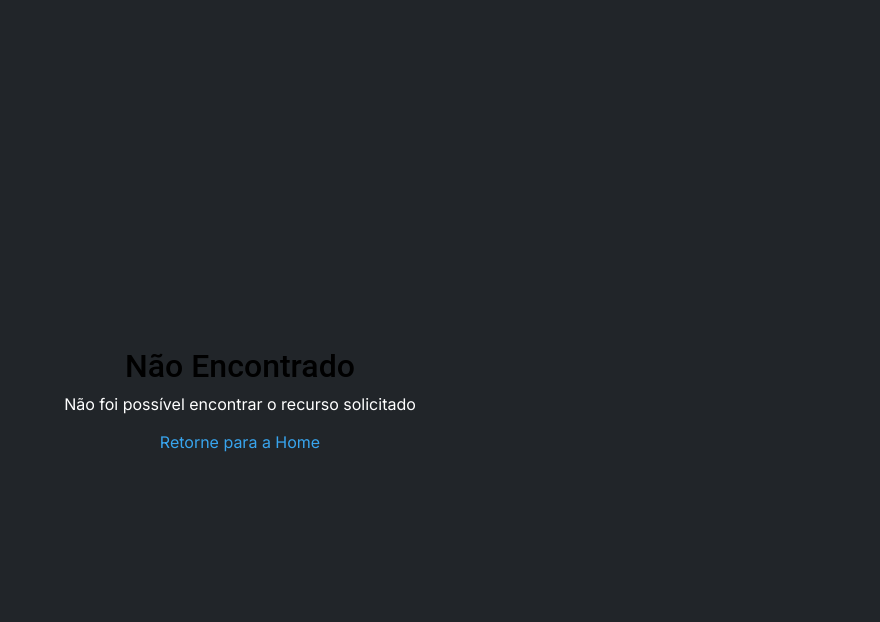
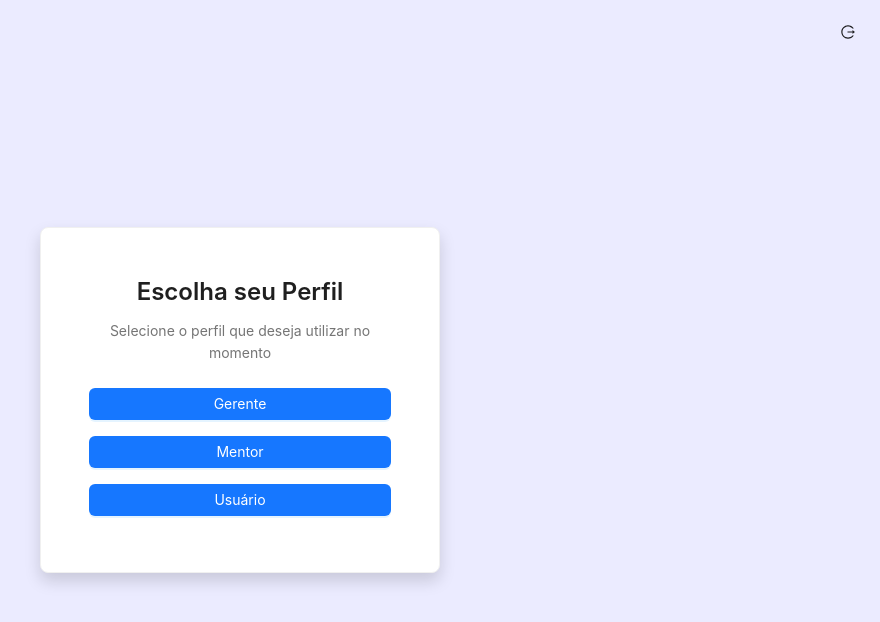
Before and after one commit to AdrianoSilva22/NGPD.Manager.Client, a Next.js app: page /profileSelection in a window 1280 px wide. Before the commit this address had no page. Shown: the top 622 px of the page, without its empty margins (400-1280 px from the left). Built offline with nearby package versions, Linux system fonts and the light colour scheme.

Commit message:
tela de opcao de perfil estatica criada

```diff
--- /dev/null
+++ b/src/app/(authentication)/profileSelection/page.tsx
@@ -0,0 +1,64 @@
+"use client";
+
+import { Button, Card, Typography, Space, Row, Col } from 'antd';
+import { LogoutOutlined } from '@ant-design/icons';
+import 'bootstrap/dist/css/bootstrap.min.css';
+import { useState } from 'react';
+import { useRouter } from 'next/navigation';
+
+const { Title, Text } = Typography;
+
+export default function ProfileSelection() {
+  const [selectedProfile, setSelectedProfile] = useState<string | null>(null);
+  const router = useRouter()
+
+  const profiles = ['Gerente', 'Mentor', 'Usuário'];
+
+  const handleProfileSelection = (profile: string) => {
+    setSelectedProfile(profile);
+    // Simulação do envio do perfil ao backend
+    console.log('Perfil selecionado:', profile);
+  };
+
+  const handleLogout = () => {
+    router.push('/login')
+  };
+
+  return (
+    <div className="d-flex align-items-center justify-content-center vh-100 bg-light position-relative">
+      <Button
+        type="text"
+        icon={<LogoutOutlined />}
+        onClick={handleLogout}
+        className="position-absolute top-0 end-0 m-3"
+        title="Sair"
+      />
+      <Card className="shadow p-4" style={{ maxWidth: 400, width: '100%' }}>
+        <Title level={3} className="text-center">Escolha seu Perfil</Title>
+        <Text className="text-muted text-center d-block mb-4">
+          Selecione o perfil que deseja utilizar no momento
+        </Text>
+
+        <Space direction="vertical" className="w-100">
+          {profiles.map((profile) => (
+            <Button
+              key={profile}
+              type="primary"
+              block
+              className={`mb-2 ${selectedProfile === profile ? 'active' : ''}`}
+              onClick={() => handleProfileSelection(profile)}
+            >
+              {profile}
+            </Button>
+          ))}
+        </Space>
+
+        {selectedProfile && (
+          <div className="text-center mt-4">
+            <Text strong>Perfil selecionado:</Text> <Text>{selectedProfile}</Text>
+          </div>
+        )}
+      </Card>
+    </div>
+  );
+}
```
Also changed, not shown: src/components/Header/Header.jsx (+3 -8 lines).
